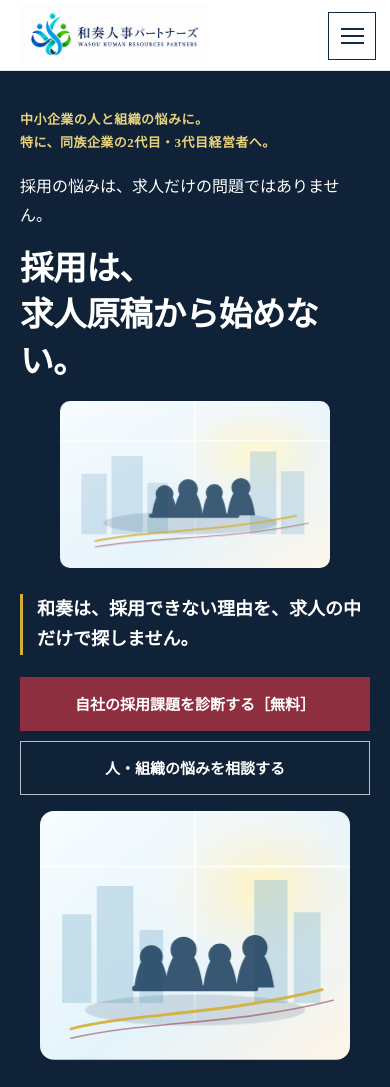
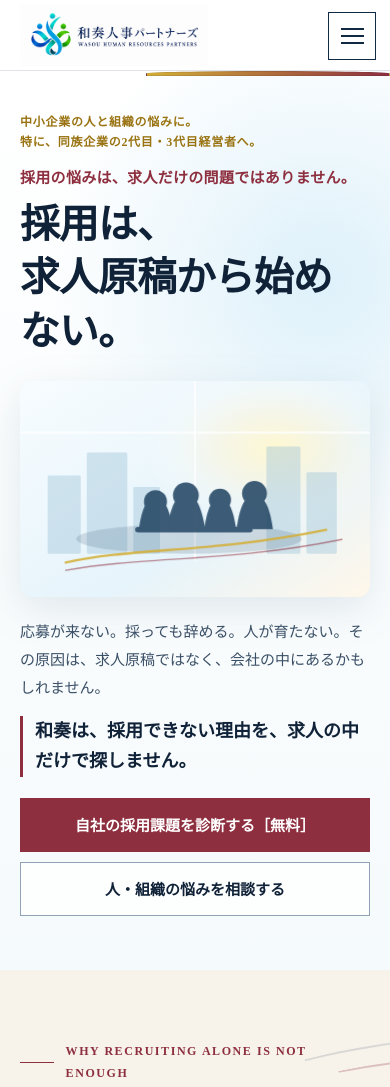
Before and after one commit to ws-sound55/wasou-lp-b-preview, a website: page index.html in a window 390 px wide. Shown: the top 1087 px of the page. Drawn offline with Linux system fonts and the light colour scheme.

Commit message:
Add bright responsive official-site hero styling

```diff
--- a/assets/css/top-preview.css
+++ b/assets/css/top-preview.css
@@ -244,3 +244,146 @@
 
 /* Keep the representative section in a true one-column reading layout on tablet and mobile. */
 @media(max-width:900px){.representative-layout{grid-template-columns:1fr}}
+
+
+/* === Official-site bright hero refresh / 2026-10-01 === */
+.hero.hero-bright{
+  position:relative;
+  overflow:hidden;
+  padding:78px 0 92px;
+  background:
+    radial-gradient(circle at 78% 18%,rgba(213,237,249,.76),transparent 32%),
+    radial-gradient(circle at 88% 64%,rgba(255,238,197,.48),transparent 25%),
+    linear-gradient(116deg,#ffffff 0%,#ffffff 49%,#f2f8fb 100%);
+  color:var(--deep);
+}
+.hero.hero-bright::before{
+  display:block;
+  position:absolute;
+  inset:auto -8% -38% 42%;
+  width:760px;
+  height:360px;
+  border:1px solid rgba(20,44,73,.08);
+  border-radius:50%;
+  content:"";
+}
+.hero.hero-bright::after{
+  display:block;
+  position:absolute;
+  top:0;
+  right:0;
+  width:38%;
+  height:4px;
+  background:linear-gradient(90deg,var(--gold),var(--burgundy));
+  content:"";
+}
+.hero.hero-bright .hero-inner{
+  position:relative;
+  z-index:1;
+  display:grid;
+  grid-template-columns:minmax(0,1.03fr) minmax(470px,.97fr);
+  align-items:center;
+  gap:68px;
+  width:var(--content);
+  margin:0 auto;
+}
+.hero.hero-bright .hero-copy{max-width:710px;margin:0;padding:0}
+.hero.hero-bright .hero-eyebrow{
+  margin:0 0 18px;
+  color:#9a7413;
+  font-size:15px;
+  line-height:1.8;
+  letter-spacing:.06em;
+}
+.hero.hero-bright .hero-problemline{
+  margin:0 0 11px;
+  color:var(--burgundy);
+  font-family:"Noto Serif JP","Yu Mincho",serif;
+  font-size:19px;
+  font-weight:700;
+  letter-spacing:.02em;
+}
+.hero.hero-bright h1{
+  max-width:710px;
+  margin:0;
+  color:var(--deep);
+  font-family:"Noto Serif JP","Yu Mincho",serif;
+  font-size:clamp(58px,4.9vw,72px);
+  font-weight:700;
+  line-height:1.27;
+  letter-spacing:-.02em;
+}
+.hero.hero-bright .hero-summary{
+  display:block;
+  max-width:670px;
+  margin:28px 0 0;
+  color:#3b5067;
+  font-size:17px;
+  line-height:1.95;
+}
+.hero.hero-bright .hero-claim{
+  margin:21px 0 0;
+  padding-left:16px;
+  border-left:4px solid var(--burgundy);
+  color:var(--deep);
+  font-family:"Noto Serif JP","Yu Mincho",serif;
+  font-size:21px;
+  font-weight:700;
+  line-height:1.7;
+}
+.hero.hero-bright .hero-brand-message{
+  margin:18px 0 0;
+  padding:0;
+  border:0;
+  color:#9a7413;
+  font-family:"Noto Serif JP","Yu Mincho",serif;
+  font-size:18px;
+  font-weight:700;
+}
+.hero.hero-bright .hero-actions{display:flex;flex-wrap:wrap;gap:12px;margin-top:28px}
+.hero.hero-bright .hero-actions .button-secondary{
+  border-color:#90a2b6;
+  background:rgba(255,255,255,.78);
+  color:var(--deep);
+}
+.hero.hero-bright .hero-actions .button-secondary:hover{border-color:var(--deep);background:var(--deep);color:#fff}
+.hero-scene{margin:0}
+.hero-scene svg{
+  display:block;
+  width:100%;
+  height:auto;
+  filter:drop-shadow(0 20px 34px rgba(44,79,103,.14));
+}
+.hero-scene-mobile{display:none}
+.hero-scene-desktop{display:block}
+
+@media(max-width:1000px){
+  .hero.hero-bright{padding:64px 0 72px}
+  .hero.hero-bright .hero-inner{grid-template-columns:minmax(0,1fr) minmax(360px,.8fr);gap:38px}
+  .hero.hero-bright h1{font-size:clamp(48px,5.8vw,60px)}
+}
+
+@media(max-width:760px){
+  .hero.hero-bright{
+    padding:42px 0 54px;
+    background:
+      radial-gradient(circle at 82% 23%,rgba(213,237,249,.78),transparent 35%),
+      linear-gradient(180deg,#ffffff 0%,#f5fafc 100%);
+  }
+  .hero.hero-bright::before{display:none}
+  .hero.hero-bright::after{width:62%;height:3px}
+  .hero.hero-bright .hero-inner{display:block;width:min(100% - 40px,1120px)}
+  .hero.hero-bright .hero-copy{max-width:none}
+  .hero.hero-bright .hero-eyebrow{margin-bottom:13px;font-size:12px;line-height:1.65}
+  .hero.hero-bright .hero-problemline{margin-bottom:8px;font-size:15px;line-height:1.7}
+  .hero.hero-bright h1{font-size:clamp(34px,10.2vw,42px);line-height:1.34}
+  .hero-scene-desktop{display:none}
+  .hero-scene-mobile{display:block;margin:22px 0 0}
+  .hero-scene-mobile svg{filter:drop-shadow(0 12px 20px rgba(44,79,103,.12))}
+  .hero.hero-bright .hero-summary{margin-top:20px;font-size:15px;line-height:1.85}
+  .hero.hero-bright .hero-summary br{display:none}
+  .hero.hero-bright .hero-claim{margin-top:15px;padding-left:12px;border-left-width:3px;font-size:18px}
+  .hero.hero-bright .hero-brand-message{margin-top:14px;font-size:16px}
+  .hero.hero-bright .hero-actions{display:grid;grid-template-columns:1fr;gap:10px;margin-top:21px}
+  .hero.hero-bright .hero-actions .button{width:100%;min-height:54px}
+}
```
